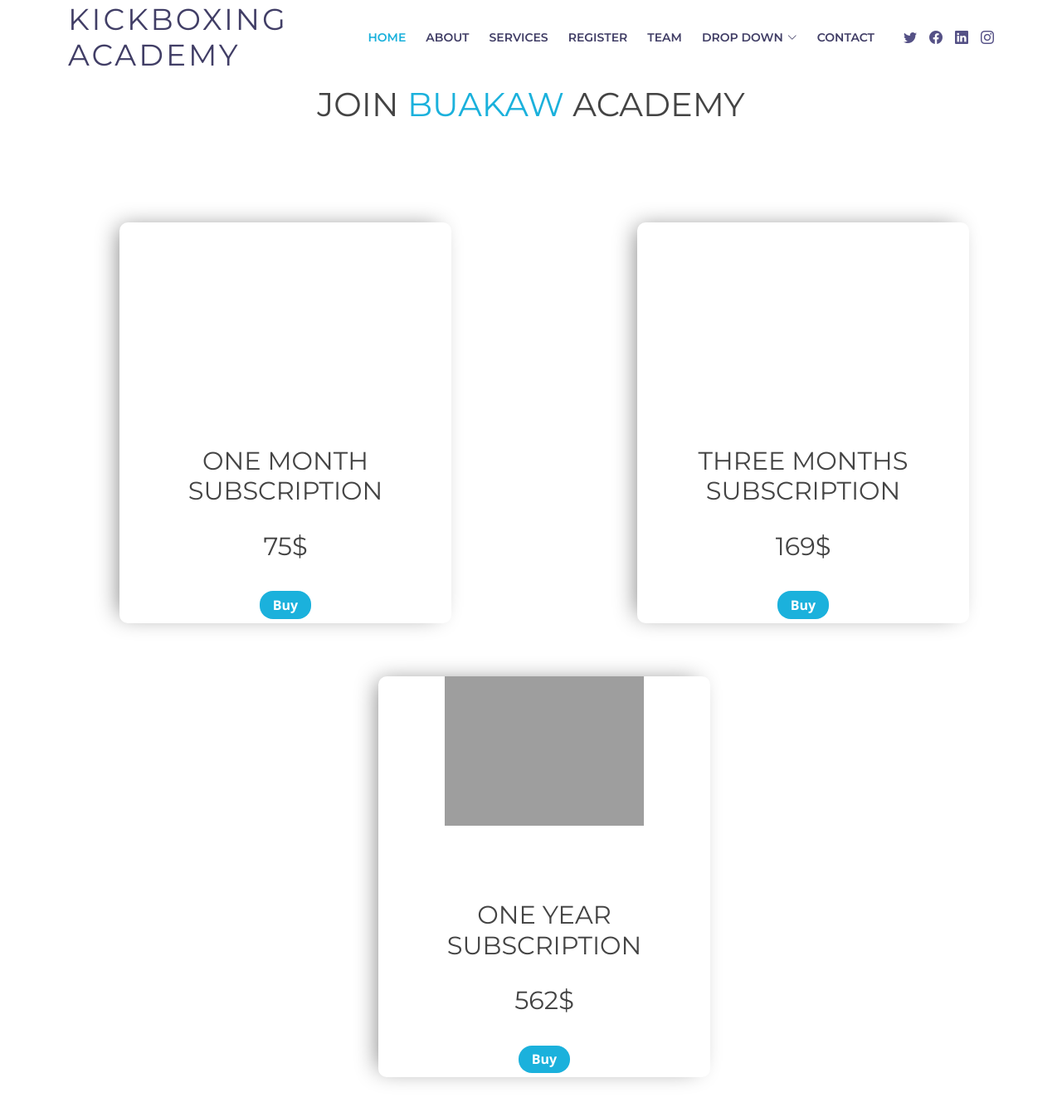
After one commit to nenovKrasimir/kickbox_academy, a Django app: template kickbox_academy/core/templates/join_us.html in a window 1280 px wide. The commit adds this page. Shown: the whole page at 83% size. Run offline with Django 4.2, Linux system fonts and the light colour scheme; the template is opened without the code that fills it, so the values that code supplies are empty; parts of the project's set-up code (start-up, migrations or seed data) failed here and were passed over; some libraries are stand-ins or nearby versions; grey boxes are pictures that could not be loaded.

Commit message:
initial commit

```diff
--- /dev/null
+++ b/kickbox_academy/core/templates/join_us.html
@@ -0,0 +1,81 @@
+{% extends 'index.html' %}
+{% load static %}
+{% block content %}
+    <header id="header" class="fixed-top d-flex align-items-center header-transparent">
+        <div class="container d-flex align-items-center">
+
+            <h1 class="logo me-auto"><a href="{% url 'home_page' %}">KICKBOXING ACADEMY</a></h1>
+            <!-- Uncomment below if you prefer to use an image logo -->
+            <!-- <a href="index.html" class="logo me-auto"><img src="assets/img/logo.png" alt="" class="img-fluid"></a>-->
+
+            <nav id="navbar" class="navbar order-last order-lg-0">
+                <ul>
+                    <li><a class="nav-link scrollto active" href="#hero">Home</a></li>
+                    <li><a href="{% url 'home_page' %}#about">About</a></li>
+                    <li><a class="nav-link scrollto" href="#services">Services</a></li>
+                    <li><a href="{% url 'register' %}">Register</a></li>
+                    <li><a class="nav-link scrollto" href="#team">Team</a></li>
+                    <li class="dropdown"><a href="#"><span>Drop Down</span> <i class="bi bi-chevron-down"></i></a>
+                        <ul>
+                            <li><a href="#">Drop Down 1</a></li>
+                            <li class="dropdown"><a href="#"><span>Deep Drop Down</span> <i
+                                    class="bi bi-chevron-right"></i></a>
+                                <ul>
+                                    <li><a href="#">Deep Drop Down 1</a></li>
+                                    <li><a href="#">Deep Drop Down 2</a></li>
+                                    <li><a href="#">Deep Drop Down 3</a></li>
+                                    <li><a href="#">Deep Drop Down 4</a></li>
+                                    <li><a href="#">Deep Drop Down 5</a></li>
+                                </ul>
+                            </li>
+                            <li><a href="#">Drop Down 2</a></li>
+                            <li><a href="#">Drop Down 3</a></li>
+                            <li><a href="#">Drop Down 4</a></li>
+                        </ul>
+                    </li>
+                    <li><a class="nav-link scrollto" href="#footer">Contact</a></li>
+                </ul>
+                <i class="bi bi-list mobile-nav-toggle"></i>
+            </nav><!-- .navbar -->
+
+            <div class="social-links">
+                <a href="#" class="twitter"><i class="bi bi-twitter"></i></a>
+                <a href="#" class="facebook"><i class="bi bi-facebook"></i></a>
+                <a href="#" class="linkedin"><i class="bi bi-linkedin"></i></a>
+                <a href="#" class="instagram"><i class="bi bi-instagram"></i></a>
+            </div>
+
+        </div>
+    </header><!-- End Header -->
+
+    <link href="{% static '/css/register.css' %}" rel="stylesheet">
+    <section id="dashboard-page" class="dashboard">
+        <h1>JOIN <span class="highlight">BUAKAW</span> ACADEMY</h1>
+        <ul class="my-books-list">
+            <li class="myBooks">
+                <p class="img"><img src="#" alt=""></p>
+                <h3>ONE MONTH SUBSCRIPTION</h3>
+                <p></p>
+                <h3>75$</h3>
+                <p></p>
+                <a class="button" href="#">Buy</a>
+            </li>
+            <li class="myBooks">
+                <p class="img"><img src="#" alt=""></p>
+                <h3>THREE MONTHS SUBSCRIPTION</h3>
+                <p></p>
+                <h3>169$</h3>
+                <p></p>
+                <a class="button" href="#">Buy</a>
+            </li>
+            <li class="myBooks">
+                <p class="img"><img src="{% static 'img' %}" alt=""></p>
+                <h3>ONE YEAR SUBSCRIPTION</h3>
+                <p></p>
+                <h3>562$</h3>
+                <p></p>
+                <a class="button" href="#">Buy</a>
+            </li>
+        </ul>
+    </section>
+{% endblock %}
--- a/kickbox_academy/core/views.py
+++ b/kickbox_academy/core/views.py
@@ -20,4 +20,4 @@ def register_page(request):
             form.save()
             return redirect('login-page')
 
-    return render(request=request, template_name='register.html', context=context)
+    return render(request=request, template_name='join_us.html', context=context)
--- a/static/css/register.css
+++ b/static/css/register.css
@@ -1,77 +1,131 @@
-body {
-    font-family: Arial, sans-serif;
-    background-color: #f0f0f0;
-    padding: 20px;
-    display: flex;
-    justify-content: center;
-    align-items: center;
-    height: 100vh;
+.button {
+    display: inline-block;
+    padding: 0.3rem 1rem;
+    border-radius: 1rem;
+    text-decoration: none;
+    font-weight: bold;
+    background: #1bb1dc;
+    color: rgb(255, 255, 255);
+    border: none;
+    font-size: 1rem;
+    cursor: pointer;
+    text-align: center;
+    margin: 5px;
+}
+.highlight {
+  color: #1bb1dc; /* replace with your desired color */
+}
+li {
+    list-style-type: none;
 }
 
-h2 {
+.img {
+    width: 15rem;
+    position: relative;
+    overflow: hidden;
+    padding: 0;
+}
+
+img {
+    display: block;
+    position: absolute;
+    left: 0;
+    right: 0;
+    width: 100%;
+    height: auto;
+    object-fit: cover;
+}
+
+.img::after {
+    display: block;
+    content: "";
+    padding-top: 100%;
+}
+
+.detailsMyBooks,
+.deleteBook,
+.myBooks {
+    display: flex;
+    flex-direction: column;
+    align-items: center;
+}
+
+.detailsMyBooks>p:nth-child(2),
+.deleteBook>p:nth-child(2),
+.myBooks>p:nth-child(2) {
+    font-size: 1.2rem;
+    font-weight: bold;
+}
+
+.dashboard>nav>ul {
+    display: flex;
+
+}
+
+.dashboard>nav>ul li:not(:last-child) {
+    padding-right: 1rem;
+
+}
+
+
+.basic h1,
+.dashboard h1 {
+    text-align: center;
+    margin: 70px;
+    padding: 2rem 0 1rem 0;
+}
+
+h3 {
+    font-size: 1.9rem;
+    margin-bottom: 0;
+    text-align: auto;
+}
+
+.dashboard .my-books-list {
+    display: flex;
+    justify-content: space-around;
+    flex-wrap: wrap;
+}
+
+.detailsMyBooks textarea {
+    margin-bottom: 2rem;
+}
+
+|
+textarea#description {
+    height: 100px;
+    resize: none;
+}
+
+.myBooks {
+    border-radius: 10px;
+    text-align: center;
+    margin: 2rem;
+    position: relative;
+    width: 400px;
+    height: auto;
+    transition: all 0.3s cubic-bezier(.50, .80, .25, 1);
+    box-shadow: -8px -2px 28px -8px gray;
+    align-items: center;
+}
+
+.myBooks:hover {
+    box-shadow: 3px 3px 80px 1px #158caf;
+}
+
+#views {
+    display: none;
+}
+
+.details > .book-information > .img {
+    width: 60%;
+    align-items: center;
+}
+.details > .book-information > .button {
+    width: 30%;
     text-align: center;
 }
 
-form {
-    max-width: 400px;
-    margin: 0 auto;
-    background-color: #ffffff;
-    padding: 20px;
-    border-radius: 5px;
-    box-shadow: 0 0 5px rgba(0, 0, 0, 0.1);
+.details {
+    margin:  30px;
 }
-
-.field {
-    margin-bottom: 20px;
-}
-
-label {
-    display: block;
-    font-weight: bold;
-    margin-bottom: 5px;
-}
-
-input[type="text"],
-input[type="email"],
-input[type="password"] {
-    width: 100%;
-    padding: 10px;
-    border: 1px solid #ccc;
-    border-radius: 5px;
-    box-sizing: border-box;
-}
-
-input[type="submit"] {
-    width: 100%;
-    padding: 10px;
-    background-color: #1bb1dc;
-    color: white;
-    border: none;
-    border-radius: 5px;
-    cursor: pointer;
-}
-
-input[type="submit"]:hover {
-    background-color: #45a049;
-}
-.register {
-    display: flex;
-    align-items: center;
-    justify-content: center;
-    min-height: 100vh;
-}
-
-.register form {
-    max-width: 400px;
-}
-
-.register .register-image {
-    display: flex;
-    align-items: center;
-    justify-content: flex-end;
-    margin-right: 20px;
-}
-
-.register .register-image img {
-    max-width: 500px;
-}
--- a/templates/index.html
+++ b/templates/index.html
@@ -54,7 +54,6 @@
                 <li><a class="nav-link scrollto active" href="#hero">Home</a></li>
                 <li><a class="nav-link scrollto" href="#about">About</a></li>
                 <li><a class="nav-link scrollto" href="#services">Services</a></li>
-                <li><a class="nav-link scrollto " href="#portfolio">Portfolio</a></li>
                 <li><a href="{% url 'register' %}">Register</a></li>
                 <li><a class="nav-link scrollto" href="#team">Team</a></li>
                 <li class="dropdown"><a href="#"><span>Drop Down</span> <i class="bi bi-chevron-down"></i></a>
```
